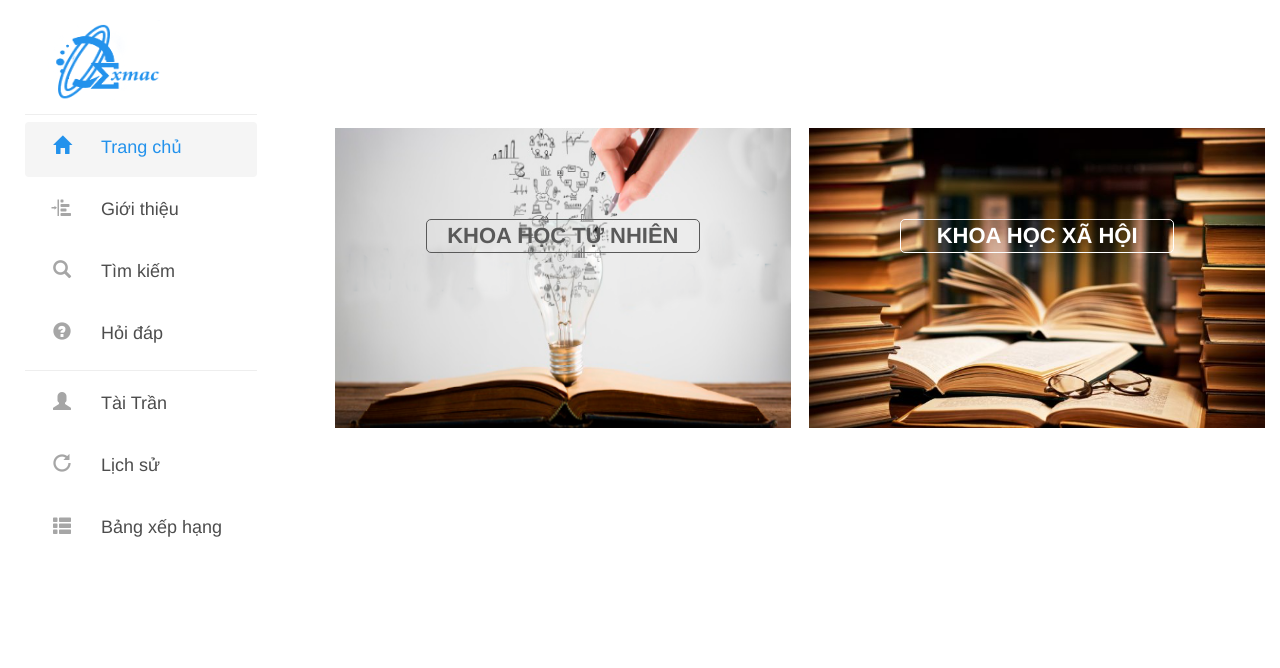
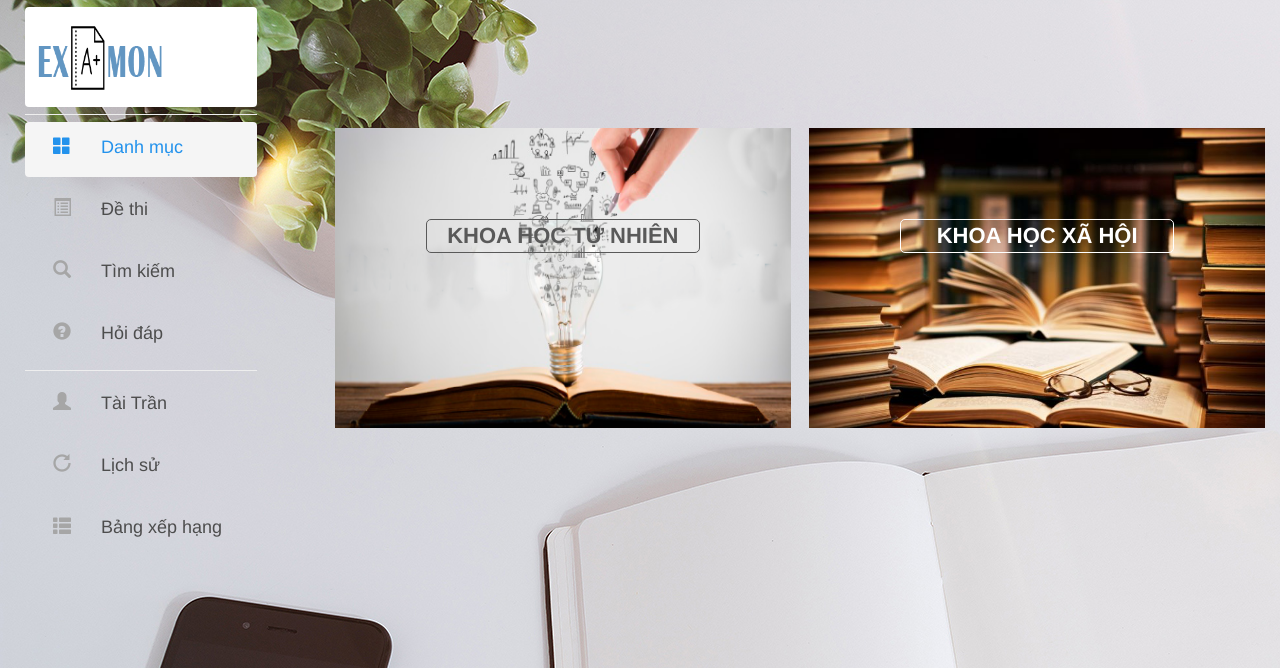
Before and after one commit to donghungfeng/Examon, a PHP site: page /select_exam.html in a window 1280 px wide. Shown: the top 668 px of the page. Run offline with PHP 8.4, Linux system fonts and the light colour scheme.

Commit message:
fix display

```diff
--- a/Design/public/css/select_exam.css
+++ b/Design/public/css/select_exam.css
@@ -1,3 +1,6 @@
+body{
+	background-image: url('img/home-bg.jpg')
+}
 input[type=text], input[type=password] {
     width: 100%;
     padding: 15px;
--- a/Design/public/select_exam.html
+++ b/Design/public/select_exam.html
@@ -22,13 +22,13 @@
 					<hr>
 					<li class="home_page active">
 						<a href="index.html">
-							<span class="glyphicon glyphicon-home"></span><span class="content">Trang chủ</span>
+							<span class="glyphicon glyphicon-th-large"></span><span class="content">Danh mục</span>
 						</a>
 
 					</li>
 					<li class="intro">
 						<a href="#">
-							<span class="glyphicon glyphicon-indent-left"></span class="content"><span class="content">Giới thiệu</span>
+							<span class="glyphicon glyphicon-list-alt"></span class="content"><span class="content">Đề thi</span>
 						</a>
 					</li>
 					<li class="search" >
```
Also changed, not shown: Design/public/index.html (+17 -1 lines), Design/public/img/logo.png.
